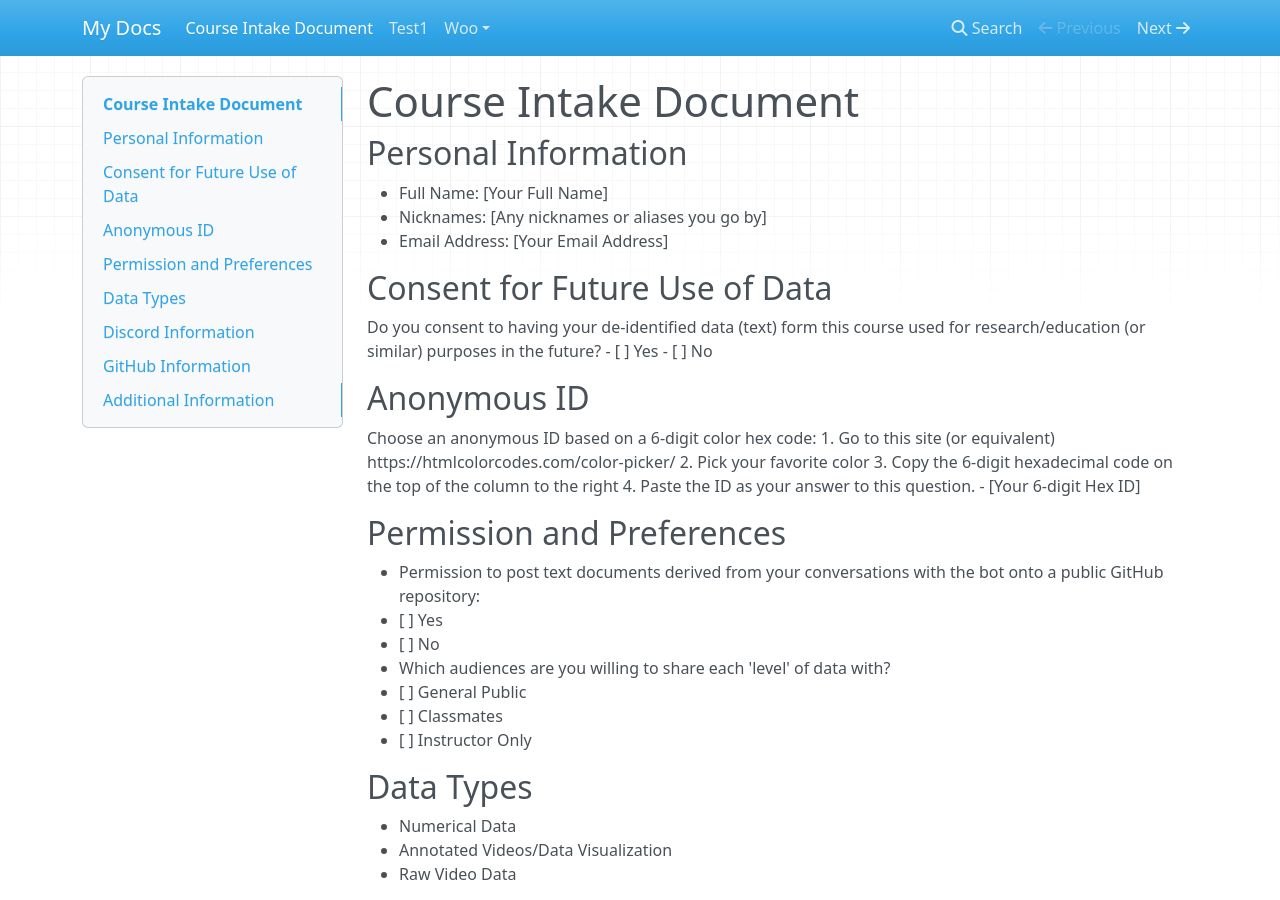
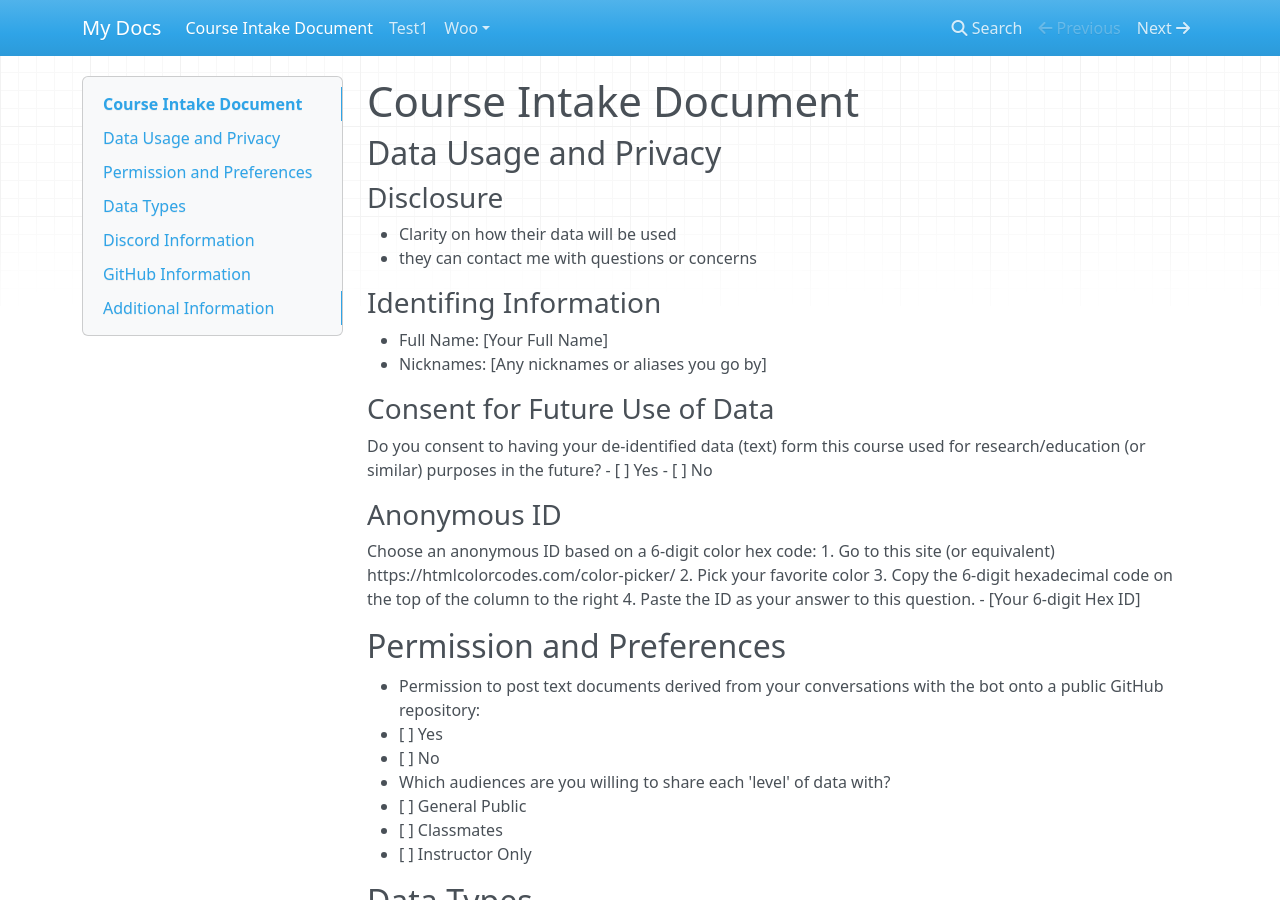
Before and after one commit to HumanMovementNeuroscience/capstone, an MkDocs documentation site: the page built from docs/2024-capstone-intake-survey.md, in a window 1280 px wide and 900 px high. Built offline with MkDocs 1.6.1, drawn with Linux system fonts in a browser that asks for light colours; nearby versions of some CDN libraries.

Commit message:
Jan 10, 2024, 3:23 PM

```diff
--- a/docs/2024-capstone-intake-survey.md
+++ b/docs/2024-capstone-intake-survey.md
@@ -1,17 +1,17 @@
 
 # Course Intake Document
-
-## Personal Information
+## Data Usage and Privacy
+### Disclosure
+- Clarity on how their data will be used
+- they can contact me with questions or concerns
+### Identifing Information
 - Full Name: [Your Full Name]
 - Nicknames: [Any nicknames or aliases you go by]
-- Email Address: [Your Email Address]
-
-## Consent for Future Use of Data
+### Consent for Future Use of Data
 Do you consent to having your de-identified data (text) form this course used for research/education (or similar) purposes in the future?
 - [ ] Yes
 - [ ] No
-
-## Anonymous ID
+### Anonymous ID
 Choose an anonymous ID based on a 6-digit color hex code:
 1. Go to this site (or equivalent) https://htmlcolorcodes.com/color-picker/
 2. Pick your favorite color
```
